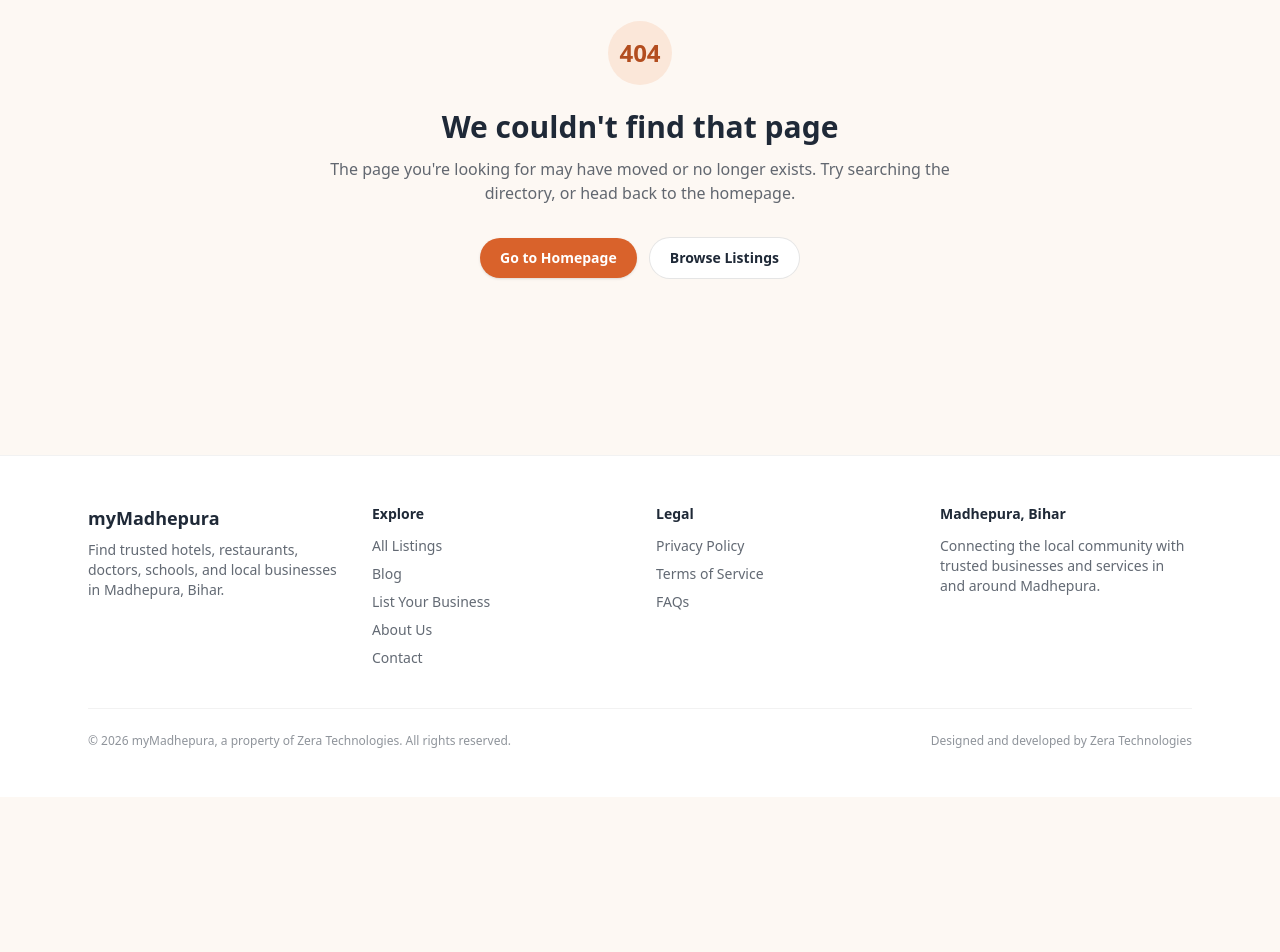
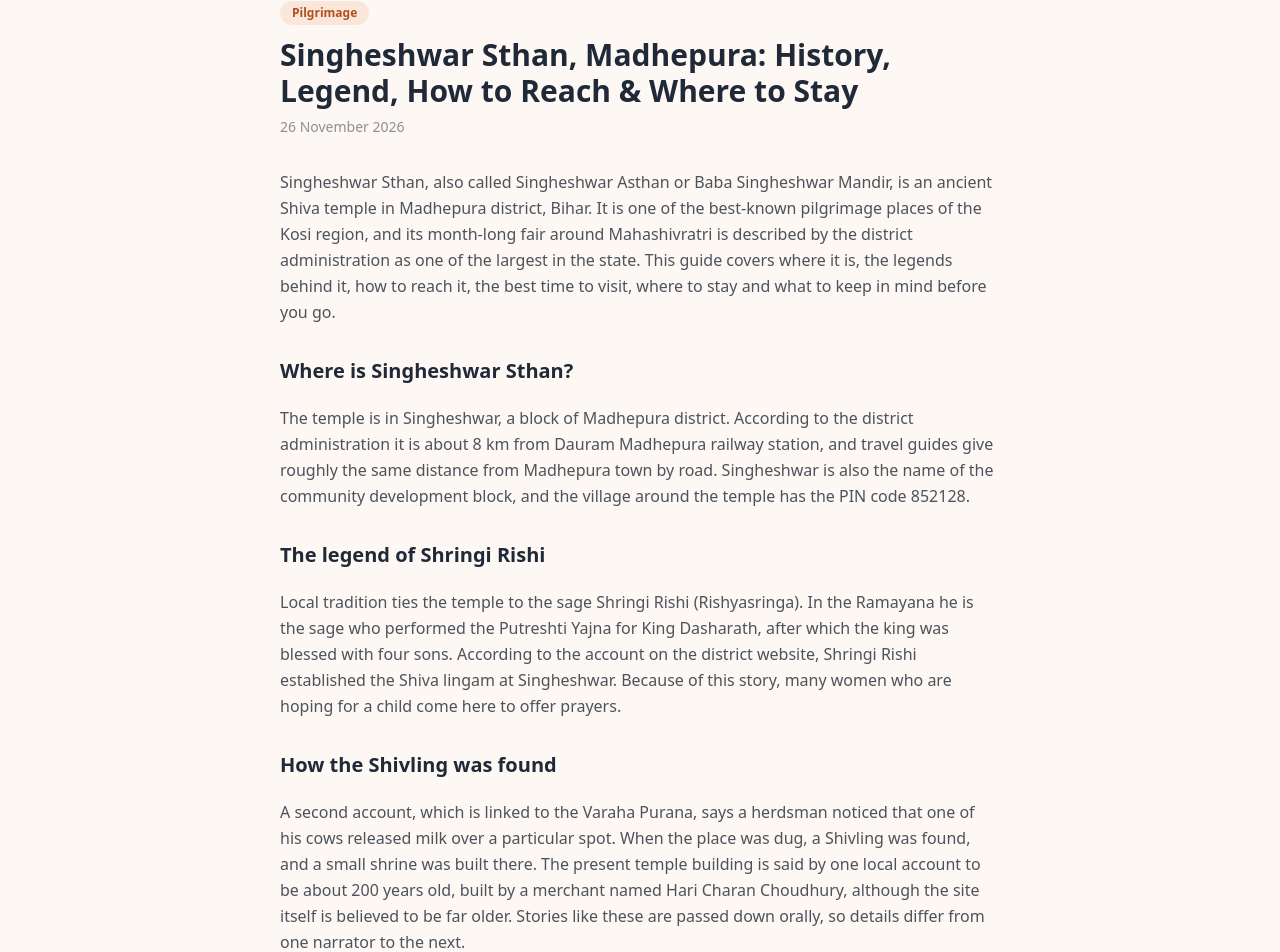
Before and after one commit to zeradental3585-dotcom/mymadhepura-app, a Next.js app: page /blog/singheshwar-sthan-madhepura-complete-guide in a window 1280 px wide. Before the commit this address had no page. Shown: the part 136-1088 px from the top of the page. Before the commit the page ends 933 px from the top, so only its background shows below. Built offline with nearby package versions, Linux system fonts and the light colour scheme.

Commit message:
Add guide: Singheshwar Sthan complete guide
This page provides a comprehensive guide to Singheshwar Sthan, including its location, legends, events, travel tips, and accommodation options.

```diff
--- /dev/null
+++ b/src/app/blog/singheshwar-sthan-madhepura-complete-guide/page.tsx
@@ -0,0 +1,176 @@
+import type { Metadata } from "next";
+import Link from "next/link";
+import BlogPostLayout from "@/components/BlogPostLayout";
+import { getBlogPost } from "@/lib/blogPosts";
+
+const post = getBlogPost("singheshwar-sthan-madhepura-complete-guide")!;
+
+export const metadata: Metadata = {
+  title: post.title,
+  description: post.description,
+  openGraph: { title: post.title, description: post.description },
+};
+
+export default function Page() {
+  return (
+    <BlogPostLayout post={post}>
+      <p>
+        Singheshwar Sthan, also called Singheshwar Asthan or Baba Singheshwar
+        Mandir, is an ancient Shiva temple in Madhepura district, Bihar. It is
+        one of the best-known pilgrimage places of the Kosi region, and its
+        month-long fair around Mahashivratri is described by the district
+        administration as one of the largest in the state. This guide covers
+        where it is, the legends behind it, how to reach it, the best time to
+        visit, where to stay and what to keep in mind before you go.
+      </p>
+
+      <h2>Where is Singheshwar Sthan?</h2>
+      <p>
+        The temple is in Singheshwar, a block of Madhepura district. According
+        to the district administration it is about 8 km from Dauram Madhepura
+        railway station, and travel guides give roughly the same distance from
+        Madhepura town by road. Singheshwar is also the name of the community
+        development block, and the village around the temple has the PIN code
+        852128.
+      </p>
+
+      <h2>The legend of Shringi Rishi</h2>
+      <p>
+        Local tradition ties the temple to the sage Shringi Rishi (Rishyasringa).
+        In the Ramayana he is the sage who performed the Putreshti Yajna for
+        King Dasharath, after which the king was blessed with four sons.
+        According to the account on the district website, Shringi Rishi
+        established the Shiva lingam at Singheshwar. Because of this story,
+        many women who are hoping for a child come here to offer prayers.
+      </p>
+
+      <h2>How the Shivling was found</h2>
+      <p>
+        A second account, which is linked to the Varaha Purana, says a herdsman
+        noticed that one of his cows released milk over a particular spot. When
+        the place was dug, a Shivling was found, and a small shrine was built
+        there. The present temple building is said by one local account to be
+        about 200 years old, built by a merchant named Hari Charan Choudhury,
+        although the site itself is believed to be far older. Stories like these
+        are passed down orally, so details differ from one narrator to the next.
+      </p>
+
+      <h2>Mahashivratri fair and the cattle fair</h2>
+      <p>
+        The biggest event of the year is the fair held around Mahashivratri,
+        usually in February or March. It runs for about a month, and a large
+        cattle fair is held alongside it. Pilgrims arrive from across Bihar, and
+        the temple is also known among devotees in the Terai region of Nepal.
+        The exact dates change every year with the lunar calendar, so confirm
+        them with the Madhepura district administration or the temple committee
+        before you plan a trip. Devotees also visit in larger numbers during the
+        Hindu month of Shravan.
+      </p>
+
+      <h2>How to reach Singheshwar Sthan</h2>
+      <ul>
+        <li>
+          <strong>By train:</strong> the nearest major station is Dauram
+          Madhepura, about 8 km away. Singheshwar also has its own small
+          station on the same line, which suits travellers coming directly by
+          train. Check current timings on the railway enquiry service before you
+          travel.
+        </li>
+        <li>
+          <strong>By road from Madhepura town:</strong> shared autos, reserved
+          autos and buses run between Madhepura and Singheshwar. The ride takes
+          roughly 20 to 30 minutes in normal traffic, and longer during the
+          fair.
+        </li>
+        <li>
+          <strong>From Saharsa and Purnia:</strong> go by road or rail to
+          Madhepura first, then continue to Singheshwar.
+        </li>
+        <li>
+          <strong>From the airport or a big city:</strong> the closest large
+          airports and rail hubs are outside the district, for example Patna and
+          Purnia. Plan to reach Madhepura by train or road and continue from
+          there.
+        </li>
+      </ul>
+
+      <h2>Best time to visit</h2>
+      <p>
+        October to March is the most comfortable season, with cooler weather.
+        If you want the fair and the festival atmosphere, plan for Mahashivratri,
+        but expect crowds, slower roads and full hotels. For a calmer darshan,
+        visit on a weekday outside the festival weeks and go early in the
+        morning.
+      </p>
+
+      <h2>Where to stay</h2>
+      <p>
+        You can stay in Singheshwar itself or in Madhepura town, about 8 km
+        away. Singheshwar has the Bihar State Tourism Development Corporation
+        hotel, Hotel Singheshwar Vihar, and a few smaller hotels and guest
+        houses close to the temple. Madhepura town has many more rooms across
+        budgets. Browse the full list in the{" "}
+        <Link href="/category/hotels">Hotels category</Link>, search for{" "}
+        <Link href="/listings?q=Singheshwar">Singheshwar listings</Link>, or read
+        our guide to{" "}
+        <Link href="/blog/where-to-stay-near-singheshwar-sthan">where to stay near Singheshwar Sthan</Link>.
+        During the fair, book your room well in advance and call to confirm.
+      </p>
+
+      <h2>Tips for visitors</h2>
+      <ul>
+        <li>Dress modestly and carry a small bag, since large bags may slow the entry queue.</li>
+        <li>Buy puja items only from fixed-price shops, and ask the price first.</li>
+        <li>Keep phones, wallets and jewellery safe in crowds, especially during the fair.</li>
+        <li>Carry drinking water and a little cash, because card machines are not common in the fair area.</li>
+        <li>Respect the queue and temple staff, and follow their instructions on photography.</li>
+        <li>Elderly visitors and children should avoid peak festival days if possible.</li>
+      </ul>
+
+      <h2>Other places to visit in Madhepura district</h2>
+      <p>
+        The district administration also lists Nayanagar Durga Sthan, near
+        Gwalpara block, and Dakini Sthan, near Alamnagar block, as places of
+        faith. See our{" "}
+        <Link href="/blog/things-to-do-in-madhepura">things to do in Madhepura</Link>{" "}
+        guide for more ideas, and the{" "}
+        <Link href="/category/restaurants">Restaurants category</Link> for places
+        to eat.
+      </p>
+
+      <h2>Frequently asked questions</h2>
+      <p>
+        <strong>Singheshwar Sthan kahan hai?</strong> Singheshwar Sthan Bihar ke
+        Madhepura zile mein, Madhepura se lagbhag 8 km door hai.
+      </p>
+      <p>
+        <strong>Singheshwar Sthan kis bhagwan ka mandir hai?</strong> Yeh Bhagwan
+        Shiv ka prachin mandir hai.
+      </p>
+      <p>
+        <strong>Singheshwar mein mela kab lagta hai?</strong> Mahashivratri ke
+        aas paas yahan lagbhag ek mahine ka mela lagta hai. Tarikh har saal
+        badalti hai.
+      </p>
+      <p>
+        <strong>Singheshwar mein hotel kahan milega?</strong> Singheshwar mein
+        Bihar Tourism ka Hotel Singheshwar Vihar aur kuch chhote hotel hain. Zyada
+        vikalp Madhepura shahar mein milte hain.
+      </p>
+
+      <h2>Run a hotel or shop near the temple?</h2>
+      <p>
+        If you run a hotel, guest house, restaurant or puja shop in Singheshwar
+        or Madhepura, you can{" "}
+        <Link href="/list-your-business">list it for free</Link> so pilgrims can
+        find you.
+      </p>
+
+      <p className="text-sm text-foreground/60">
+        Sources: Madhepura district administration (madhepura.nic.in), Wikipedia
+        entry for Singheshwar block, and local travel guides. Fair dates, travel
+        times and facilities can change, so confirm locally before you travel.
+      </p>
+    </BlogPostLayout>
+  );
+}
```
